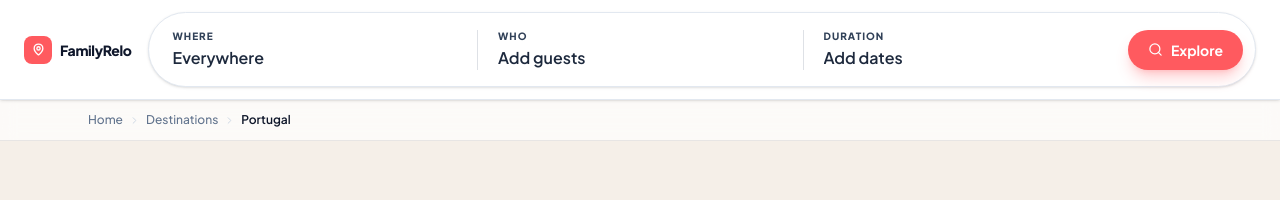
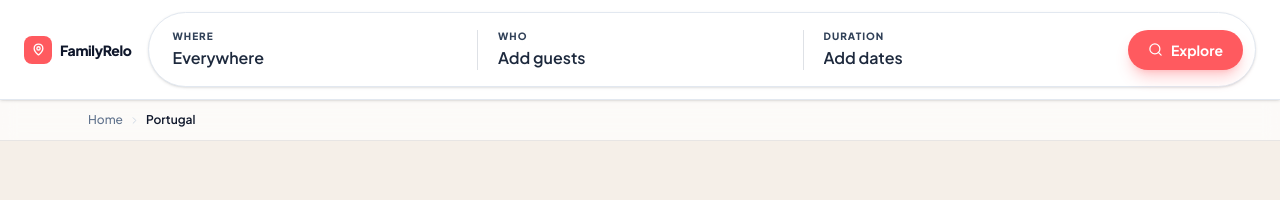
Before and after one commit to EladSOR/family-relo, a Next.js app: page /portugal in a window 1280 px wide. Shown: the top 200 px of the page. Built offline with nearby package versions, Linux system fonts and the light colour scheme.

Commit message:
fix breadcrumb hierarchy

```diff
--- a/app/[country]/page.tsx
+++ b/app/[country]/page.tsx
@@ -42,9 +42,8 @@ export default async function CountryPage({ params }: Props) {
 
       <StickySearchHeader />
       <Breadcrumb items={[
-        { label: "Home",         href: "/"             },
-        { label: "Destinations", href: "/destinations" },
-        { label: countryName                           },
+        { label: "Home",       href: "/" },
+        { label: countryName            },
       ]} />
 
       {/* ── Page title ───────────────────────────────────────────────────── */}
```
